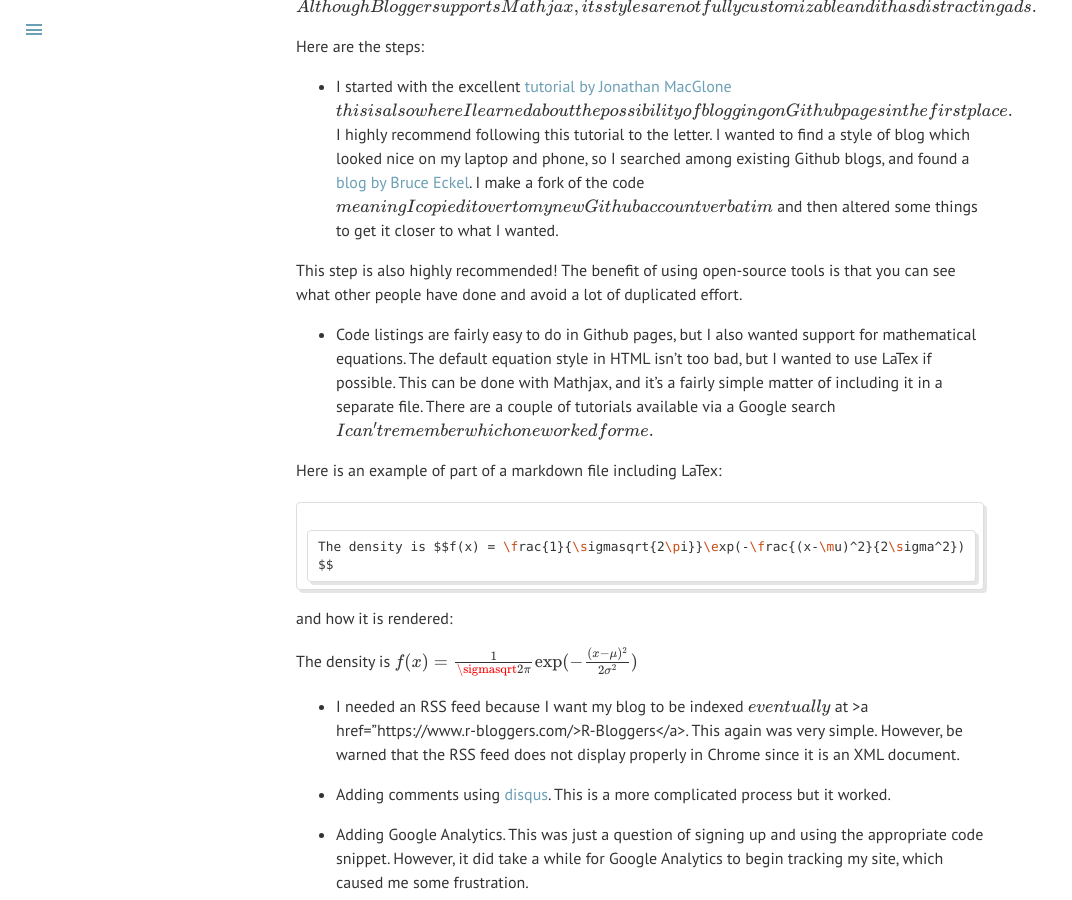
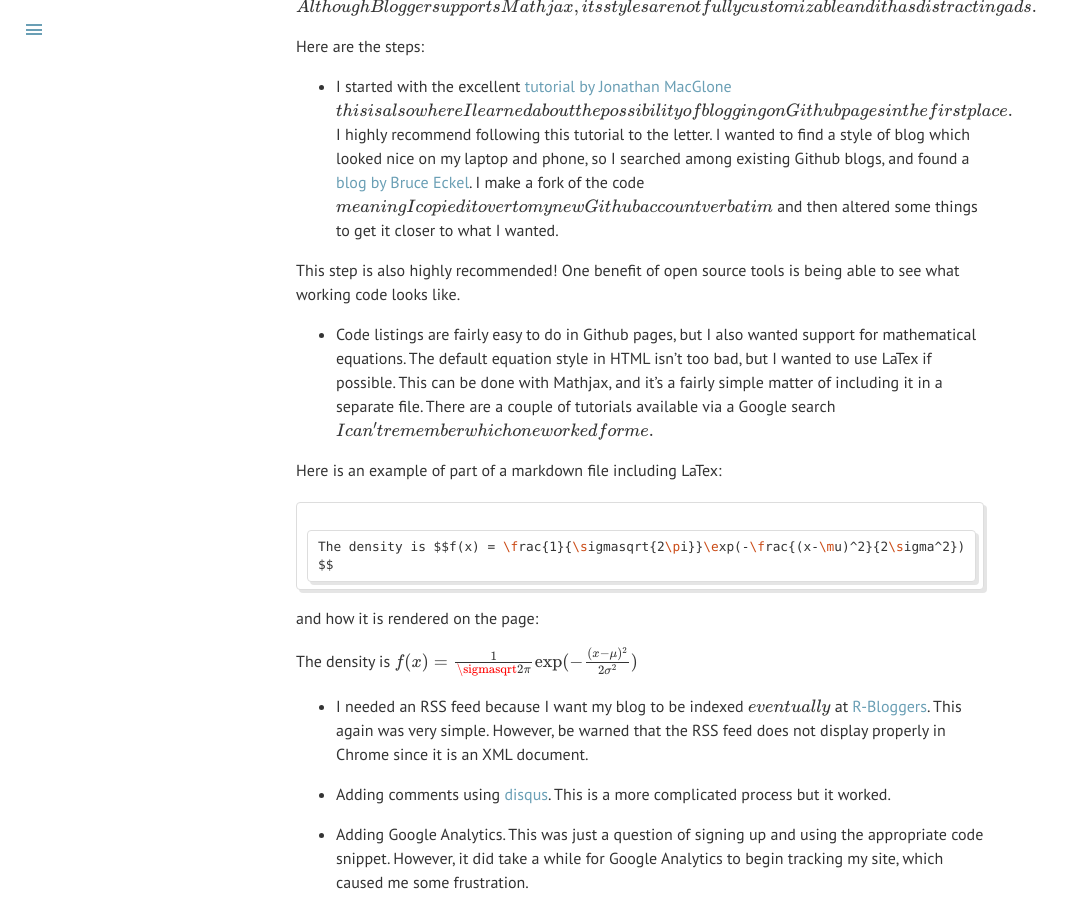
Before and after one commit to datascienceconfidential/datascienceconfidential.github.io, a Jekyll site: the page built from _posts/2017-29-10-jekyll-blog.md, in a window 1280 px wide and 900 px high, scrolled down 632 px. Shown: the whole window, without its empty margins (0-1072 px from the left). Built offline with Jekyll 4.4.1, drawn with Linux system fonts in a browser that asks for light colours; formulas are drawn with MathJax 3; comment, search, counter and statistics services are not loaded.

Commit message:
html tag error

````diff
--- a/_posts/2017-29-10-jekyll-blog.md
+++ b/_posts/2017-29-10-jekyll-blog.md
@@ -31,8 +31,7 @@ I wanted to find a style of blog which looked nice on my laptop and phone, so I
 by Bruce Eckel</a>. I make a fork of the code (meaning I copied it over to my new Github account verbatim)
 and then altered some things to get it closer to what I wanted.
 
-This step is also highly recommended! The benefit of using open-source tools is that you can see what other people have done and avoid
-a lot of duplicated effort.
+This step is also highly recommended! One benefit of open source tools is being able to see what working code looks like.
 
 * Code listings are fairly easy to do in Github pages, but I also wanted support for mathematical equations. The default equation style
 in HTML isn’t too bad, but I wanted to use LaTex if possible. This can be done with Mathjax, and it’s a fairly simple matter of
@@ -45,11 +44,11 @@ Here is an example of part of a markdown file including LaTex:
 The density is $$f(x) = \frac{1}{\sigmasqrt{2\pi}}\exp(-\frac{(x-\mu)^2}{2\sigma^2})$$
 ```
 
-and how it is rendered:
+and how it is rendered on the page:
 
 The density is $$f(x) = \frac{1}{\sigmasqrt{2\pi}}\exp(-\frac{(x-\mu)^2}{2\sigma^2})$$
 
-* I needed an RSS feed because I want my blog to be indexed (eventually) at >a href="https://www.r-bloggers.com/>R-Bloggers</a>.
+* I needed an RSS feed because I want my blog to be indexed (eventually) at <a href="https://www.r-bloggers.com/">R-Bloggers</a>.
 This again was very simple. However, be warned that the RSS feed does not display properly in Chrome since it is an XML document.
 
 * Adding comments using <a href="https://disqus.com/">disqus</a>. This is a more complicated process but it worked.
````
